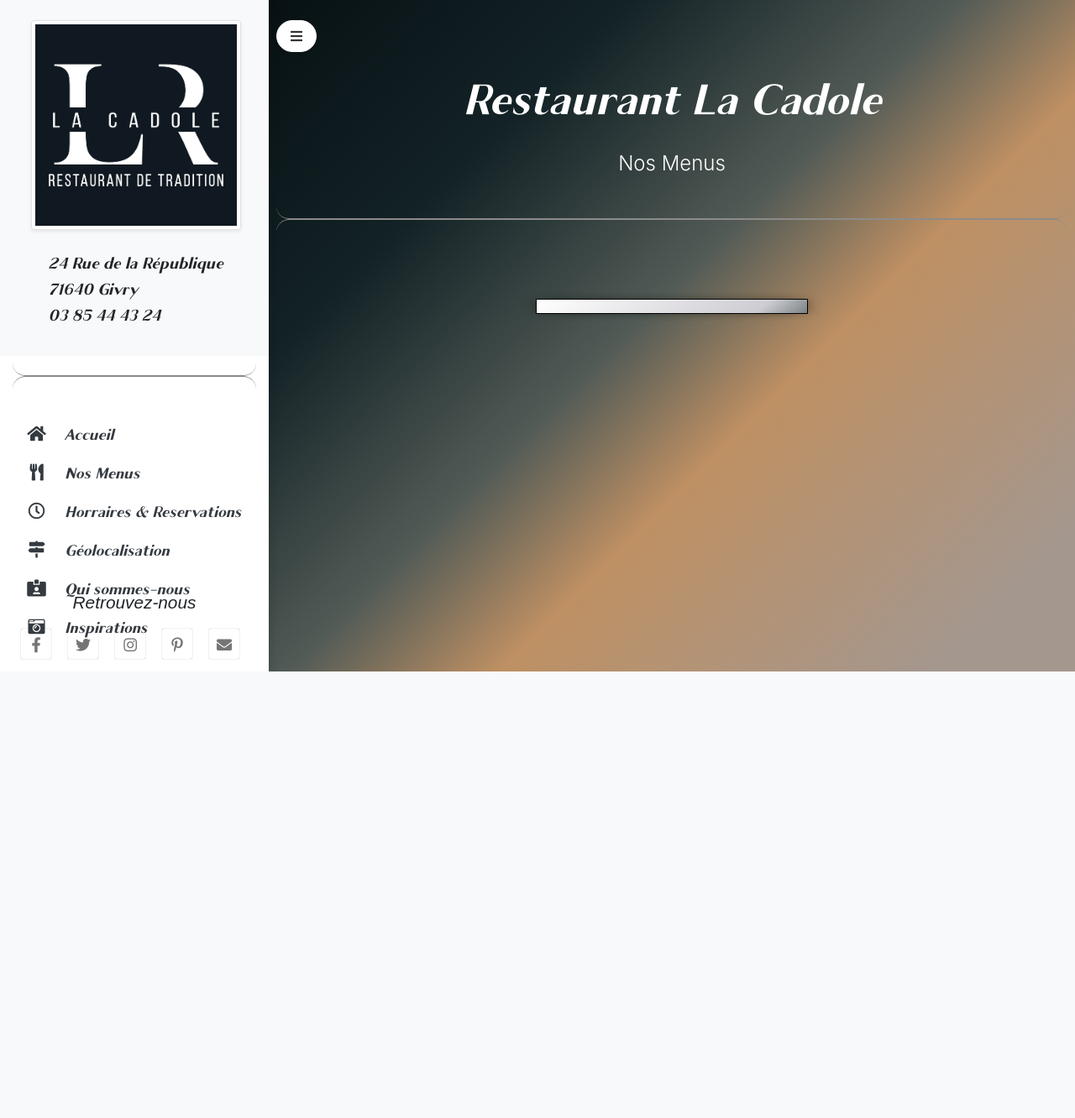
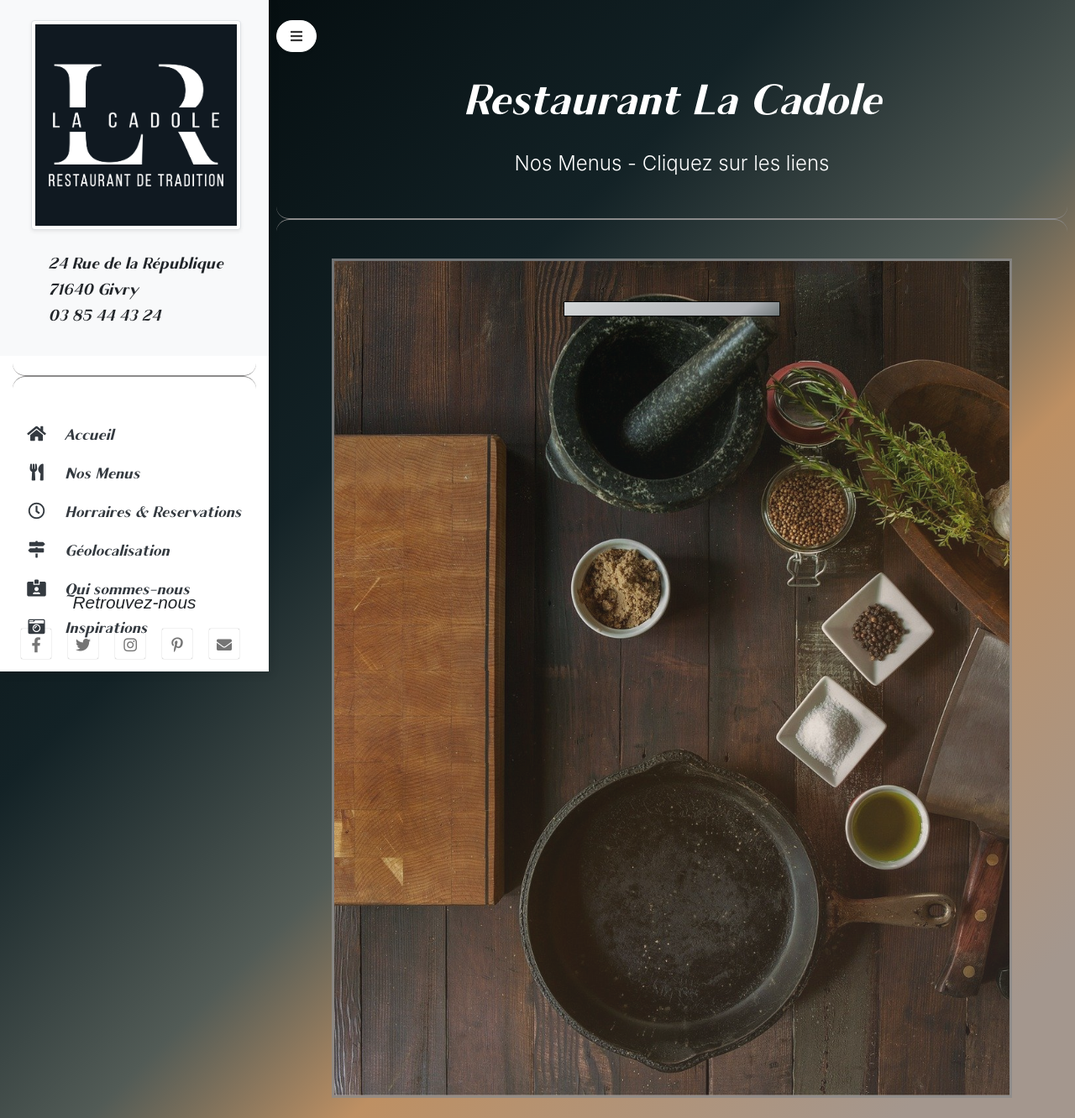
Before and after one commit to Bus74/alone, a Symfony app: template templates/main/menu.html.twig in a window 1280 px wide. Shown: the whole page at 84% size. Before the commit the page ends 800 px from the top, so only its background shows below. Run offline with Twig, Linux system fonts and the light colour scheme; the template is opened without the code that fills it, so the values that code supplies are empty; some libraries are stand-ins or nearby versions.

Commit message:
photo liste menu

```diff
--- a/public/css/style.css
+++ b/public/css/style.css
@@ -1349,9 +1349,10 @@ box-shadow: -10px 0px 13px -7px #000000, 10px 0px 13px -7px #000000, 5px 5px 15p
 	-ms-border-radius: 1%;
 	-o-border-radius: 1%;
 	-webkit-box-shadow: -10px 0px 13px -7px #000000, 10px 0px 13px -7px #000000, 5px 5px 15px 5px rgba(0,0,0,0);
-box-shadow: -10px 0px 13px -7px #000000, 10px 0px 13px -7px #000000, 5px 5px 15px 5px rgba(0,0,0,0);
-background: rgb(255,255,255);
+	box-shadow: -10px 0px 13px -7px #000000, 10px 0px 13px -7px #000000, 5px 5px 15px 5px rgba(0,0,0,0);
+	background: rgb(255,255,255);
 	background: linear-gradient(142deg, rgba(255,255,255,1) 0%, rgba(204,204,210,1) 82%, rgba(123,131,133,1) 100%);
+
 }
 .title-menu a{
 	font-size:2.2em;
@@ -1364,6 +1365,19 @@ background: rgb(255,255,255);
 .text-menu{
 	font-size:2.2em;
 	color: white;
+}
+.pimg5{
+    background-image: url("../images/ingredients.jpg");
+	position: relative;
+    opacity: 0.80;
+    background-position: center;
+    background-size: cover;
+    background-repeat: no-repeat;
+    /* background-attachment: fixed = parallax*/
+    /* background-attachment: scroll = normal */
+	width: 100%;
+	min-height: 1000px;
+	border: 3px solid #8c8b8b; ;
 }
 
 
--- a/templates/main/menu.html.twig
+++ b/templates/main/menu.html.twig
@@ -8,17 +8,19 @@
     <button id="sidebarCollapse" type="button" class="btn btn-light bg-white rounded-pill  shadow-sm px-3 mb-4"><i class="fa fa-bars mr-0"></i></button>
 
 <h1 class="display-4 ">Restaurant La Cadole</h1>
-<p class="lead text-white mt-4 mb-5">Nos Menus</p>
+<p class="lead text-white mt-4 mb-5">Nos Menus - Cliquez sur les liens</p>
 
 <hr class="style">
 
 <div class="row  text-center">
-    <div class="menu-view col-12 col-md-4 offset-md-4 pt-3 mt-5">
+    <div class="pimg5 col-10 offset-1">
+    <div class="menu-view col-10 offset-1 col-md-4 offset-md-4 pt-3 mt-5">
         {% for menu in menus %}
 
             <h2 class="title-menu  mb-4"><a href="{{ path('menuView', {slug: menu.slug})}}">{{ menu.title }}</h2></a>
 
         {% endfor %}
+    </div>
     </div>
 
 </div>
```
Also changed, not shown: public/images/ingredients.jpg (added), public/images/restaurant-1284351_1920.jpg (added).
